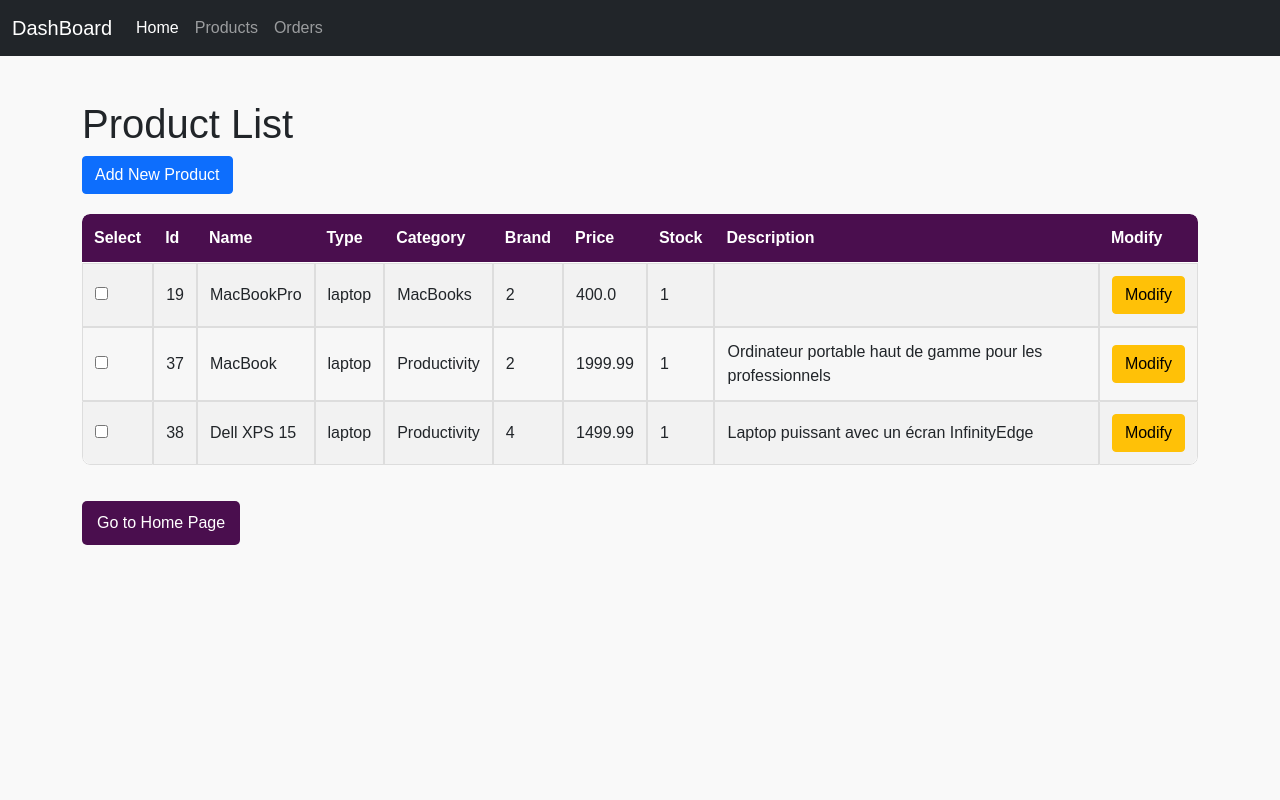
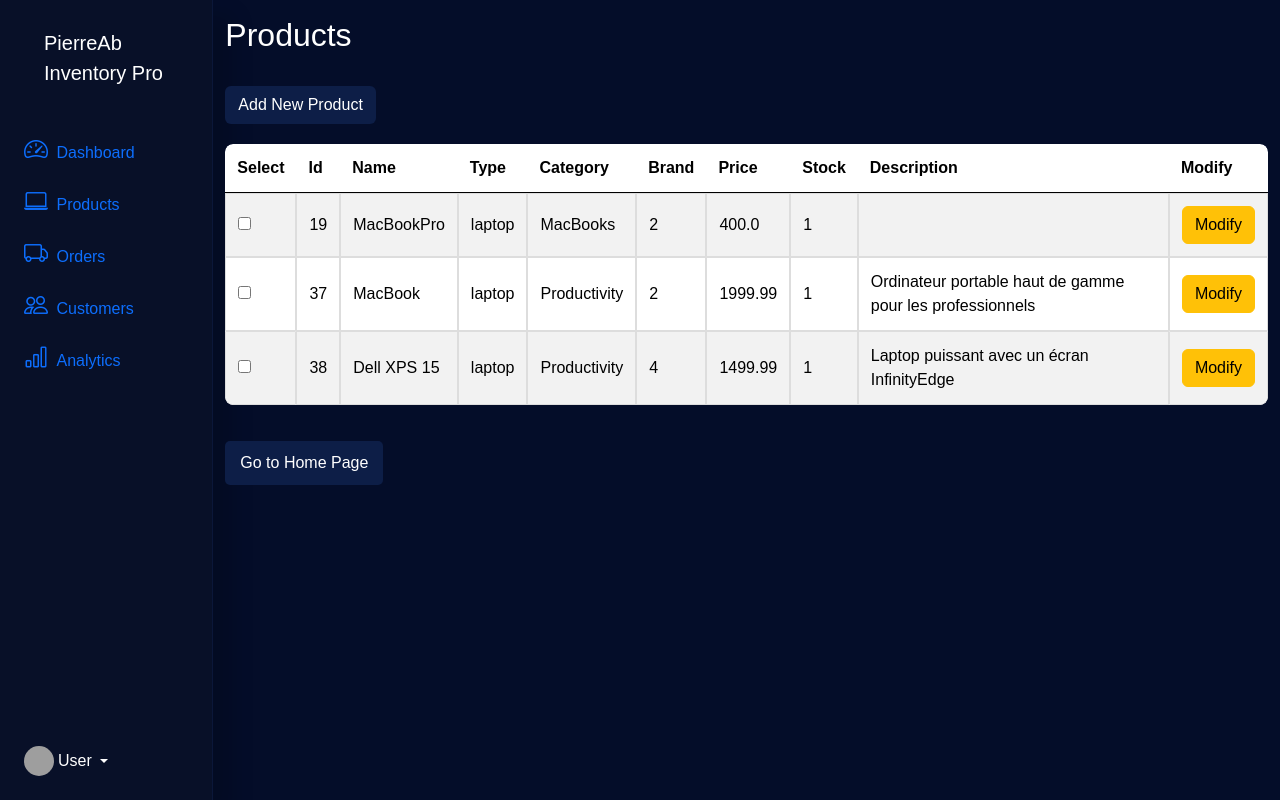
Before and after one commit to PierreDevC/projet_python_app_web_fonc, a Flask app: page /product_list in a window 1280 px wide. Run offline with Flask 3, Linux system fonts and the light colour scheme; data comes from the database, SQL or seed files in the repository; both versions use the stored data as it was after the commit; some libraries are stand-ins or nearby versions; grey boxes are pictures that could not be loaded.

Commit message:
dashboard ui update (bootstrap)

```diff
--- a/templates/base.html
+++ b/templates/base.html
@@ -5,6 +5,7 @@
     <meta charset="UTF-8">
     <meta name="viewport" content="width=device-width, initial-scale=1.0">
     <link href="https://cdn.jsdelivr.net/npm/bootstrap@5.0.2/dist/css/bootstrap.min.css" rel="stylesheet">
+    <link href="https://cdn.jsdelivr.net/npm/bootstrap@5.3.0-alpha1/dist/css/bootstrap.min.css" rel="stylesheet">
     <link rel="stylesheet" href="https://cdn.jsdelivr.net/npm/bootstrap-icons@1.3.0/font/bootstrap-icons.css">
     <script src="https://code.jquery.com/jquery-3.5.1.slim.min.js"></script>
     <title>{% block title %}My App{% endblock %}</title>
@@ -12,7 +13,7 @@
         /* General body styling */
         body {
             font-family: 'Poppins', sans-serif;
-            background-color: #f9f9f9;
+            background-color: #040D29;
         }
 
         .container {
@@ -30,7 +31,7 @@
         }
 
         #products thead {
-            background-color: #4a0e4e;
+            background-color: #0D1E47;
             color: white;
         }
 
@@ -83,24 +84,108 @@
             display: inline-block;
             margin-top: 20px;
             padding: 10px 15px;
-            background-color: #4a0e4e;
+            background-color: #0D1E47;
             color: white;
             text-decoration: none;
             border-radius: 5px;
         }
 
+
+
         a.button:hover {
             background-color: #6a2a6e;
         }
+
+
+        .navbar-background-color {
+            background-color: #081028;
+        }
+
+        .dashboard-background-color {
+            background-color: #081028;
+        }
+
+        .table-background-color {
+            background-color: #0b1739;
+        }
+
+        .blue-border {
+        border-color: #0b1739 !important;
+        }
+
+        .shadow-right {
+        box-shadow: 20px 15px 20px rgba(0,0,0,0.15);
+        }
+
+        .buttons {
+            background-color: #0D1E47;
+            color: white;
+        }
+
+        .normal-text {
+            color: white;;
+        }
+
     </style>
 </head>
 <body>
-    {% include 'navbar.html' %}
-
-    <div class="container mt-4">
-        {% block content %}{% endblock %}
+    <div class="container-fluid">
+        <div class="row flex-nowrap">
+            <div class="col-auto col-md-3 col-xl-2 px-sm-2 px-0 navbar-background-color border-end blue-border shadow-right">
+                <div class="d-flex flex-column align-items-center align-items-sm-start px-3 pt-2 text-white min-vh-100">
+                    <a href="/" class="d-flex align-items-center pb-3 mb-md-0 me-md-auto text-white text-decoration-none">
+                        <span class="fs-5 d-none d-sm-inline" style="font-size:30px; padding: 20px;">PierreAb Inventory Pro</span>
+                    </a>
+                    <ul class="nav nav-pills flex-column mb-sm-auto mb-0 align-items-center align-items-sm-start" id="menu">
+                        <li class="nav-item">
+                            <a href="/" class="nav-link align-middle px-0">
+                                <i class="fs-4 bi-speedometer2"></i> <span class="ms-1 d-none d-sm-inline">Dashboard</span>
+                            </a>
+                        </li>
+                        <li>
+                            <a href="/product_list" class="nav-link px-0 align-middle">
+                                <i class="fs-4 bi-laptop"></i> <span class="ms-1 d-none d-sm-inline">Products</span></a>
+                        </li>
+                        <li>
+                            <a href="/product_list" class="nav-link px-0 align-middle">
+                                <i class="fs-4 bi-truck"></i> <span class="ms-1 d-none d-sm-inline">Orders</span></a>
+                        </li>
+                        <li>
+                            <a href="#" class="nav-link px-0 align-middle">
+                                <i class="fs-4 bi-people"></i> <span class="ms-1 d-none d-sm-inline">Customers</span></a>
+                        </li>
+                        <li>
+                            <a href="#" class="nav-link px-0 align-middle">
+                                <i class="fs-4 bi-bar-chart"></i> <span class="ms-1 d-none d-sm-inline">Analytics</span></a>
+                        </li>
+                    </ul>
+                    <hr>
+                    <div class="dropdown pb-4">
+                        <a href="#" class="d-flex align-items-center text-white text-decoration-none dropdown-toggle" id="dropdownUser1" data-bs-toggle="dropdown" aria-expanded="false">
+                            <img src="https://github.com/mdo.png" alt="hugenerd" width="30" height="30" class="rounded-circle">
+                            <span class="d-none d-sm-inline mx-1">User</span>
+                        </a>
+                        <ul class="dropdown-menu dropdown-menu-dark text-small shadow" aria-labelledby="dropdownUser1">
+                            <li><a class="dropdown-item" href="#">New project...</a></li>
+                            <li><a class="dropdown-item" href="#">Settings</a></li>
+                            <li><a class="dropdown-item" href="#">Profile</a></li>
+                            <li>
+                                <hr class="dropdown-divider">
+                            </li>
+                            <li><a class="dropdown-item" href="#">Sign out</a></li>
+                        </ul>
+                    </div>
+                </div>
+            </div>
+        <!-- Main Content Area (Where product list will be inserted) -->
+        <div class="col py-3">
+            {% block content %}
+            <!-- This is where page-specific content will go -->
+            {% endblock %}
+        </div>
     </div>
 
-    <script src="https://cdn.jsdelivr.net/npm/bootstrap@5.0.2/dist/js/bootstrap.bundle.min.js"></script>
+    <script src="https://cdn.jsdelivr.net/npm/@popperjs/core@2.11.6/dist/umd/popper.min.js"></script>
+    <script src="https://cdn.jsdelivr.net/npm/bootstrap@5.3.0-alpha1/dist/js/bootstrap.min.js"></script>
 </body>
 </html>
--- a/templates/home.html
+++ b/templates/home.html
@@ -3,9 +3,8 @@
 {% block title %}Product List{% endblock %}
 
 {% block content %}
-<h1>Home Page</h1>
+<h1>Dashboard</h1>
 
-    <a href="/enternew">Add product</a>
-    <a href="/product_list">Display all products</a>
+<!-- Homepage -->
 
 {% endblock %}
--- a/templates/navbar.html
+++ /dev/null
@@ -1,22 +0,0 @@
-<!-- templates/navbar.html -->
-<nav class="navbar navbar-expand-lg navbar-dark bg-dark">
-    <div class="container-fluid">
-        <a class="navbar-brand" href="/">DashBoard</a>
-        <button class="navbar-toggler" type="button" data-bs-toggle="collapse" data-bs-target="#navbarNav" aria-controls="navbarNav" aria-expanded="false" aria-label="Toggle navigation">
-            <span class="navbar-toggler-icon"></span>
-        </button>
-        <div class="collapse navbar-collapse" id="navbarNav">
-            <ul class="navbar-nav">
-                <li class="nav-item">
-                    <a class="nav-link active" aria-current="page" href="/">Home</a>
-                </li>
-                <li class="nav-item">
-                    <a class="nav-link" href="/product_list">Products</a>
-                </li>
-                <li class="nav-item">
-                    <a class="nav-link" href="/order_list">Orders</a>
-                </li>
-            </ul>
-        </div>
-    </div>
-</nav>
--- a/templates/product_list.html
+++ b/templates/product_list.html
@@ -1,10 +1,11 @@
 <!-- templates/list.html -->
 {% extends 'base.html' %}
 
-{% block title %}Product List{% endblock %}
+{% block title %}Products{% endblock %}
 
 {% block content %}
-<h1>Product List</h1>
+<h2 class="text-white">Products</h2>
+<br>
 
 <script>
     function toggleDeleteButton() {
@@ -25,7 +26,7 @@
 
 <!-- <a href="/enternew" class="btn btn-primary mb-3">Add New Product</a> -->
 
-<button type="button" class="btn btn-primary" data-bs-toggle="modal" data-bs-target="#exampleModal">
+<button type="button" class="btn buttons" data-bs-toggle="modal" data-bs-target="#exampleModal">
     Add New Product
   </button>
 
```
Also changed, not shown: templates/add_product.html (deleted, +0 -34 lines), inventory.db.
